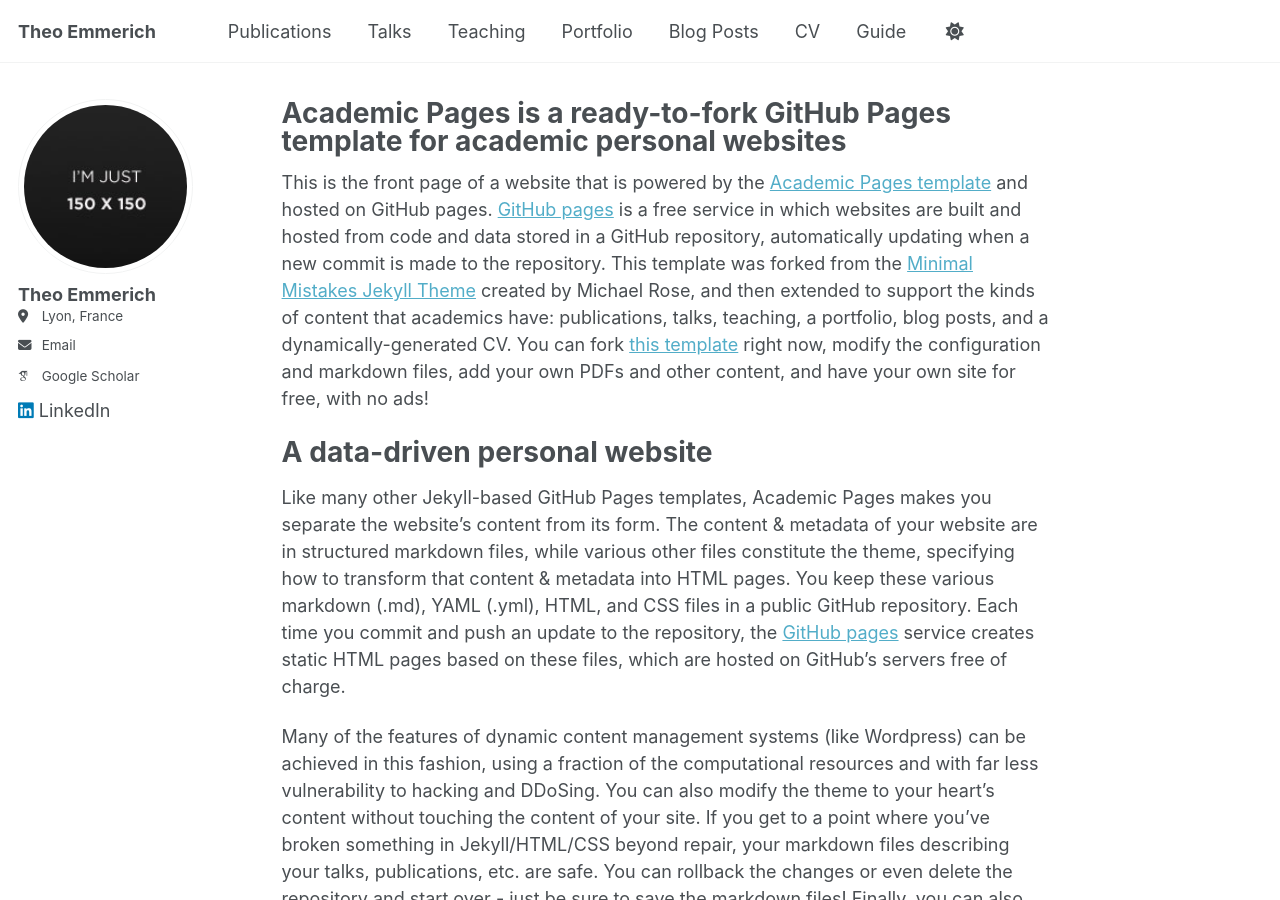
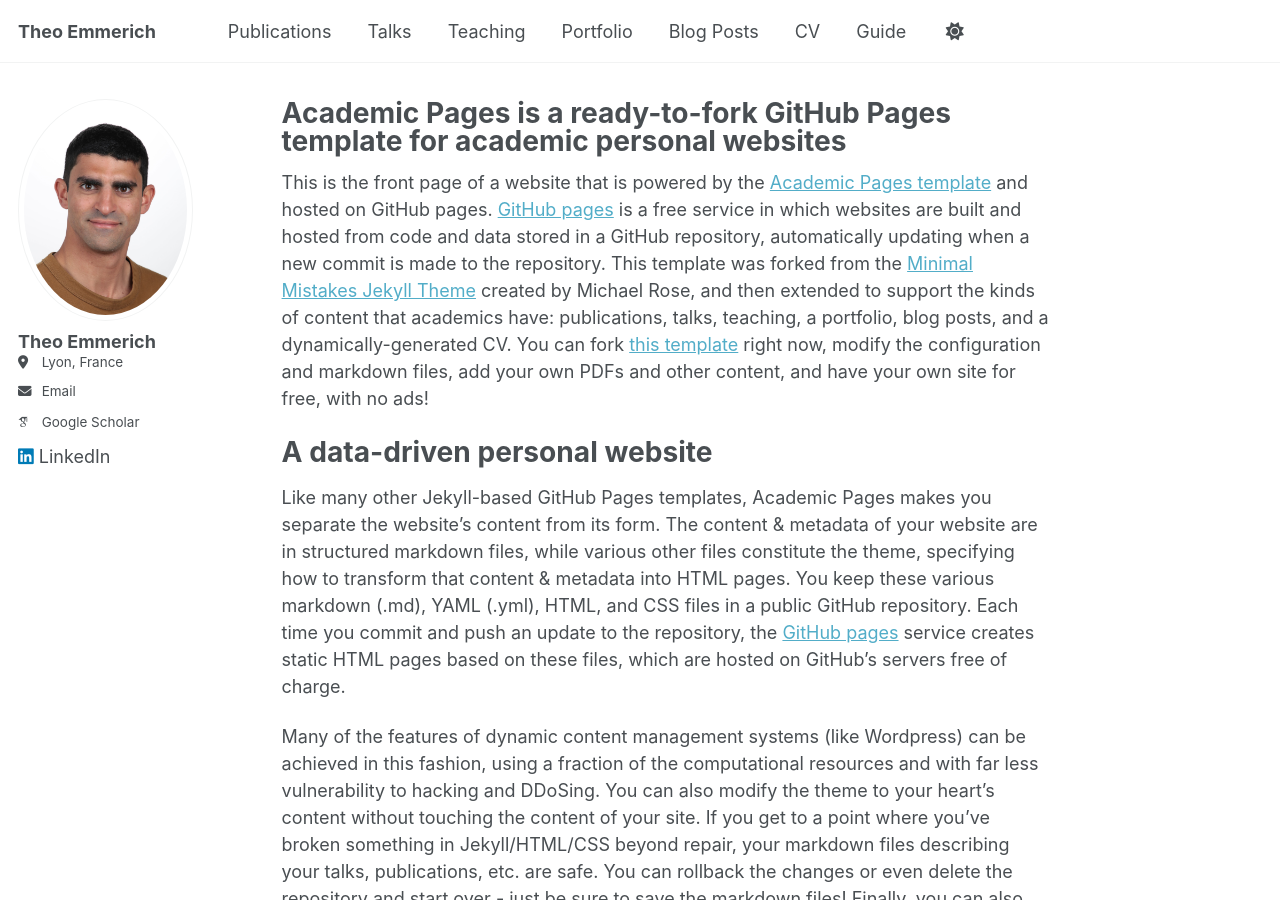
Before and after one commit to theoemmerich/theoemmerich.github.io, a Jekyll site: the page built from _pages/about.md, in a window 1280 px wide and 900 px high. Built offline with Jekyll 4.4.1, drawn with Linux system fonts in a browser that asks for light colours; some web fonts are replaced.

Commit message:
Update _config.yml

```diff
--- a/_config.yml
+++ b/_config.yml
@@ -22,7 +22,7 @@ repository               : "academicpages/academicpages.github.io"
 #               Additional customization can be done by editing /_includes/author-profile.html
 author:
   name             : "Theo Emmerich"
-  avatar           : "image-alignment-150x150.jpg"
+  avatar           : "site.jpg"
   location         : "Lyon, France"
   email            : "theo.emmerich@ens-lyon.fr"
 
```
